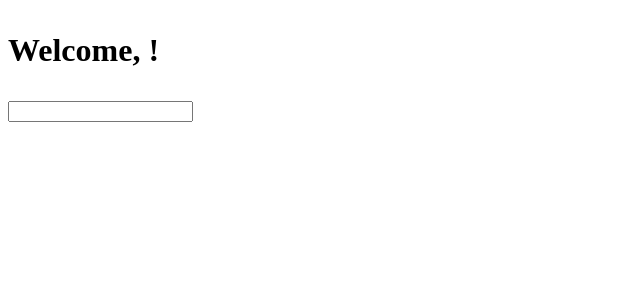
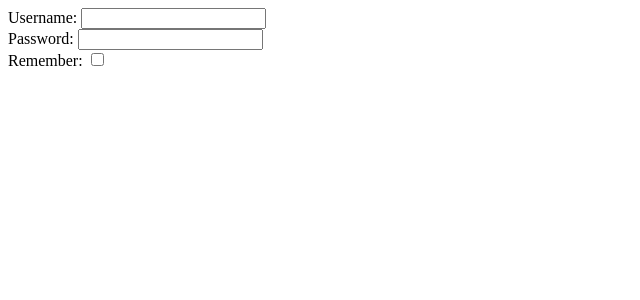
Before and after one commit to SuleymanAmangeldiyev/re_done_develhope_ex, a React (Create React App) app: page / in a window 1280 px wide. Shown: the top 300 px of the page, without its empty margins (0-640 px from the left). Built offline with nearby package versions, Linux system fonts and the light colour scheme.

Commit message:
the ex 27 (form - 02) has done

```diff
--- a/src/App.jsx
+++ b/src/App.jsx
@@ -1,10 +1,10 @@
 import React, { Component } from "react";
-import InteractiveWelcome from "./InteractiveWelcome";
+import Login from "./Login";
 export class App extends Component {
   render() {
     return (
       <div>
-        <InteractiveWelcome />
+        <Login />
       </div>
     );
   }
@@ -12,6 +12,6 @@
 
 export default App;
 
-// the ex: 26  (Form - 01)
+// the ex: 27  (Form - 02)
 
-//Create an InteractiveWelcome component that renders an input tag and the Welcome component. Pass the current content of the input tag to the name prop of the Welcome component. The input tag should be a controlled component.
+// Create a Login component containing three inputs: a username input, a password input and a remember checkbox. All three inputs should be controlled components.
--- /dev/null
+++ b/src/Login.jsx
@@ -0,0 +1,53 @@
+import React, { Component } from "react";
+
+export class Login extends Component {
+  state = {
+    username: "",
+    password: "",
+    remember: false,
+  };
+
+  control = (e) => {
+    const value = e.target.value;
+    const name = e.target.name;
+    const type = e.target.type;
+    const checked = e.target.checked;
+    this.setState({
+      [name]: type === "checkbox" ? checked : value,
+    });
+  };
+
+  render() {
+    return (
+      <div>
+        <label htmlFor="username">Username: </label>
+        <input
+          name="username"
+          type="text"
+          id="username"
+          value={this.state.username}
+          onChange={this.control}
+        />{" "}
+        <br />
+        <label htmlFor="password">Password: </label>
+        <input
+          name="password"
+          type="password"
+          id="password"
+          value={this.state.password}
+          onChange={this.control}
+        />{" "}
+        <br />
+        <label htmlFor="remember">Remember: </label>
+        <input
+          name="remember"
+          type="checkbox"
+          id="remember"
+          value={this.state.remember}
+        />
+      </div>
+    );
+  }
+}
+
+export default Login;
```
